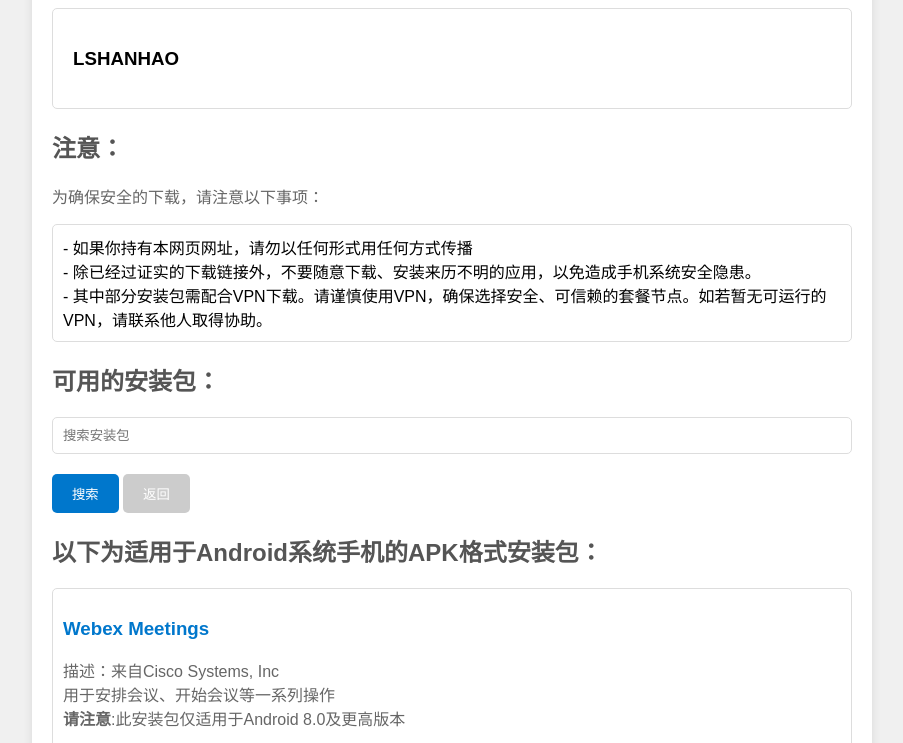
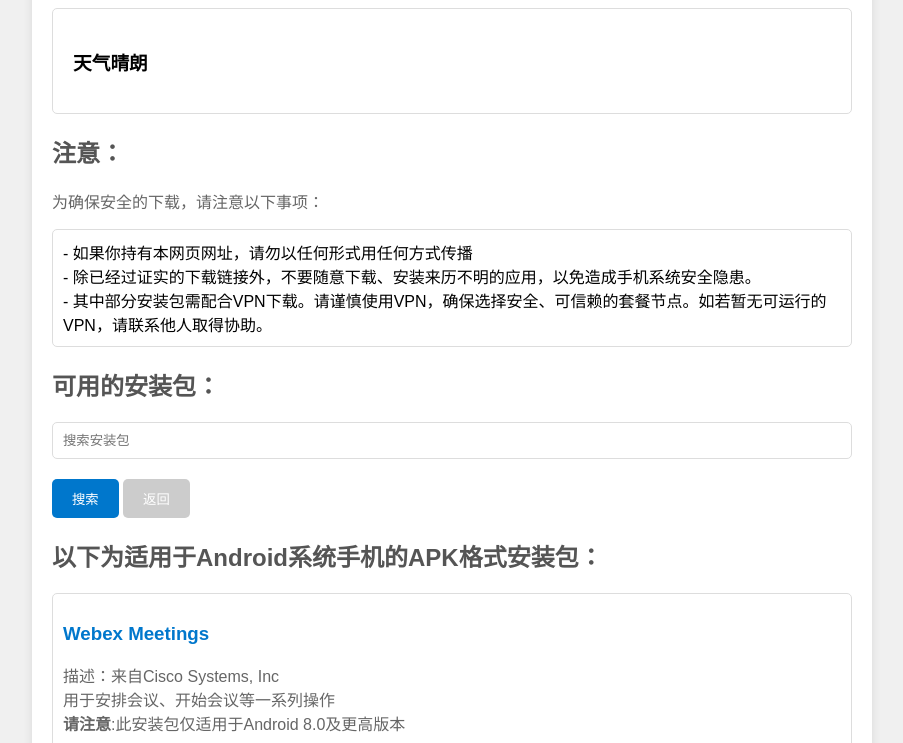
Before and after one commit to woaiyhh/xiwang, a plain HTML site: page index.html in a window 1280 px wide. Shown: the part 121-864 px from the top of the page, without its empty margins (188-1091 px from the left). Drawn offline with Linux system fonts and the light colour scheme.

Commit message:
Update index.html

```diff
--- a/index.html
+++ b/index.html
@@ -110,7 +110,7 @@
         <h1 id="welcome-heading">欢迎你！</h1>
 
         <div class="page-intro">
-            <h3>LSHANHAO</h3>
+            <h3>天气晴朗</h3>
             <p></p>
         </div>
         <div class="announcement">
```
